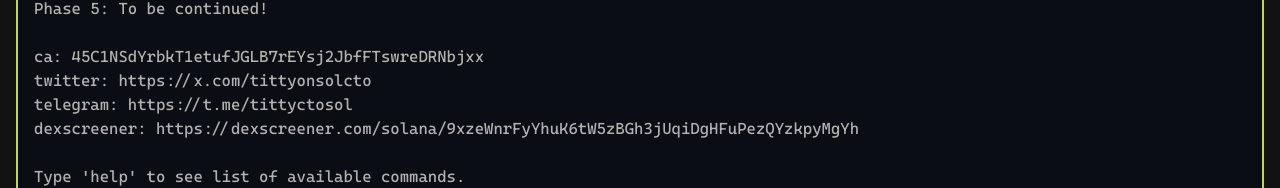
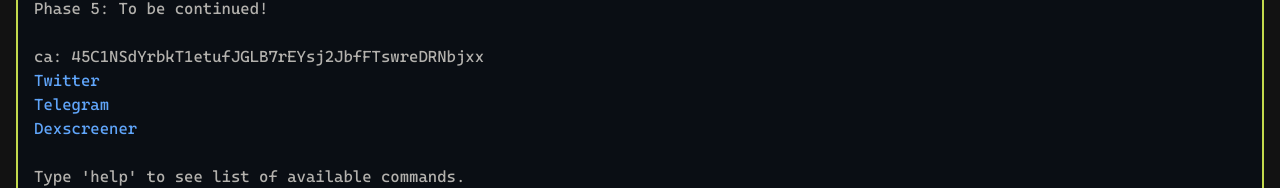
Before and after one commit to weird-mahiro/titty-website, a Svelte app: page / in a window 1280 px wide. Shown: the part 565-753 px from the top of the page. Built offline with nearby package versions, Linux system fonts and the light colour scheme.

Commit message:
feat: make social platform names clickable links

```diff
--- a/src/components/History.svelte
+++ b/src/components/History.svelte
@@ -21,7 +21,10 @@
       {#each outputs as output}
         <TypeWriter mode="cascade" interval={1}>
           <p class="whitespace-pre text-wrap">
-            {output}
+            {@html output.replace(
+              /(twitter|telegram|dexscreener): (https?:\/\/[^\s]+)/g,
+              (_, type, url) => `<a href="${url}" target="_blank" class="text-blue-400 hover:underline capitalize">${type}</a>`
+            )}
           </p>
         </TypeWriter>
       {/each}
@@ -39,7 +42,10 @@
       </div>
       {#each outputs as output}
         <p class="whitespace-pre text-wrap">
-          {output}
+          {@html output.replace(
+            /(twitter|telegram|dexscreener): (https?:\/\/[^\s]+)/g,
+            (_, type, url) => `<a href="${url}" target="_blank" class="text-blue-400 hover:underline capitalize">${type}</a>`
+          )}
         </p>
       {/each}
     </div>
```
